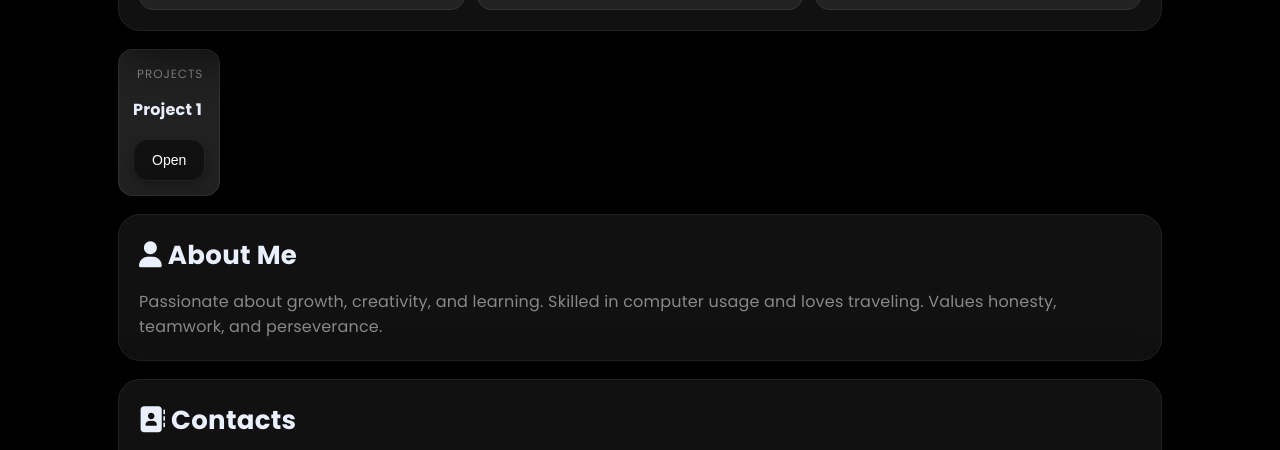
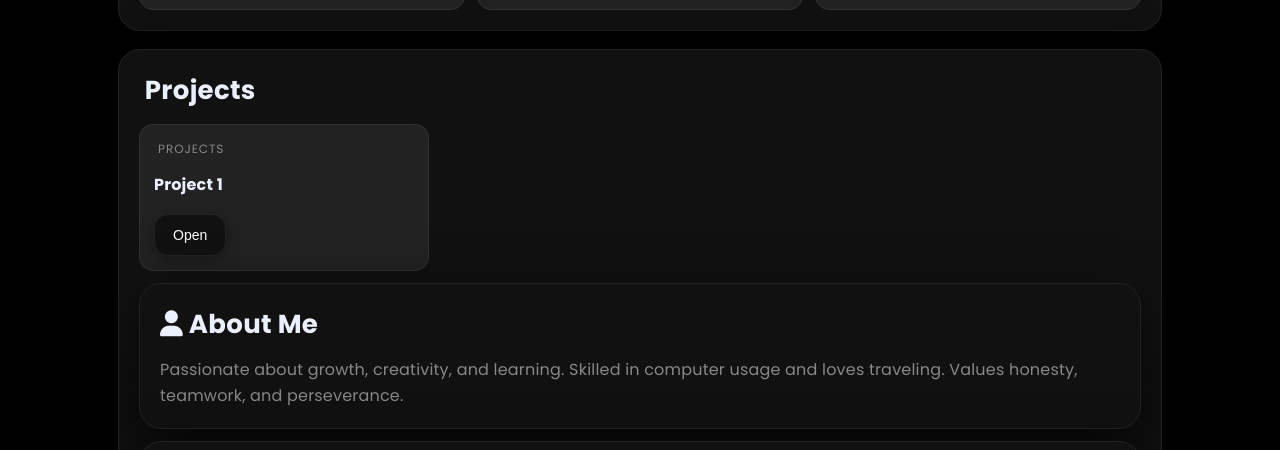
Before and after one commit to shadmanshakibsium/bio, a plain HTML site: page index.html in a window 1280 px wide. Shown: the part 919-1369 px from the top of the page. Drawn offline with Linux system fonts and the light colour scheme.

Commit message:
Update index.html

```diff
--- a/index.html
+++ b/index.html
@@ -317,6 +317,11 @@ footer{ text-align:center; color:var(--muted); margin:22px 0 6px; font-size:12px
   </article>
 
 <!-- Projects -->
+<article class="card span-12" id="projects">
+  <div class="glow"></div>
+  <h2><i class="fa fa- experience"></i> Projects</h2>
+  <div class="links">
+
 <div class="link-item">
   <div class="label"><i class="fas fa-experience"></i> Projects</div>
   <div class="value">Project 1</div>
```
